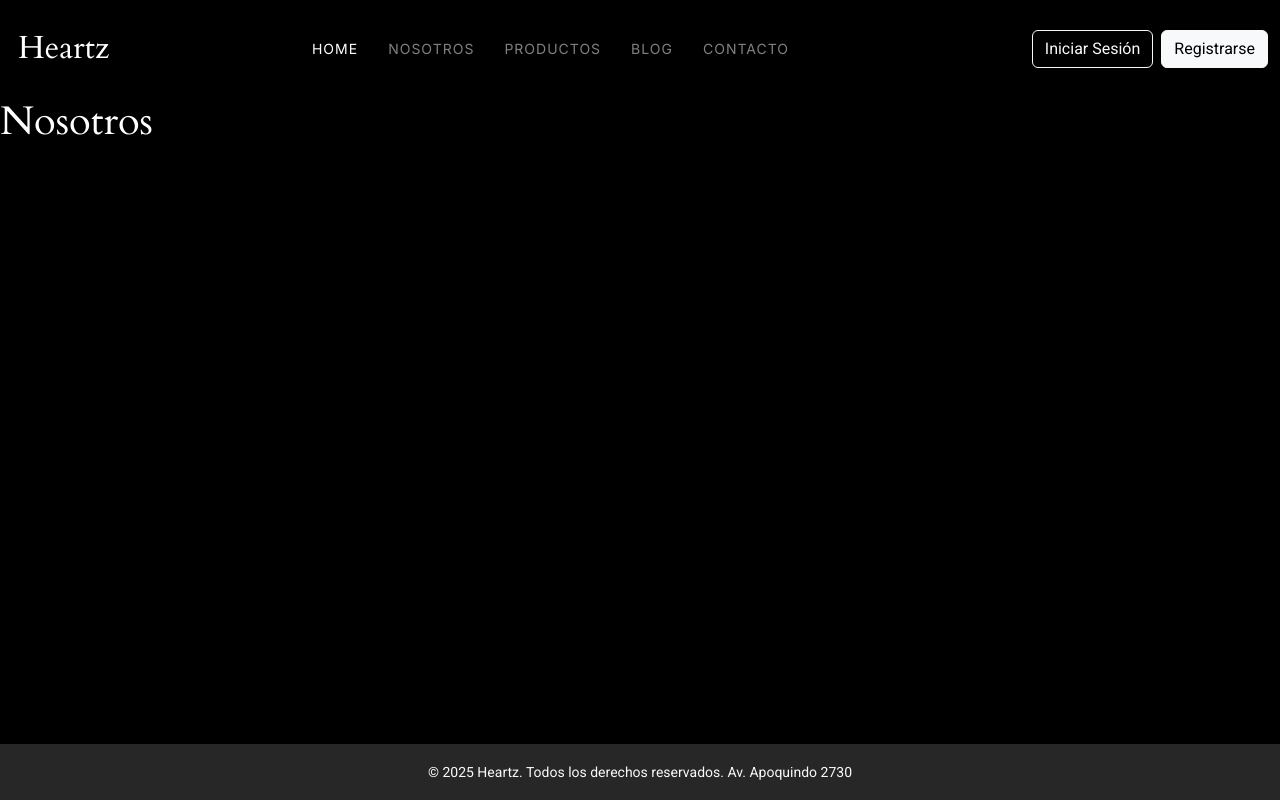
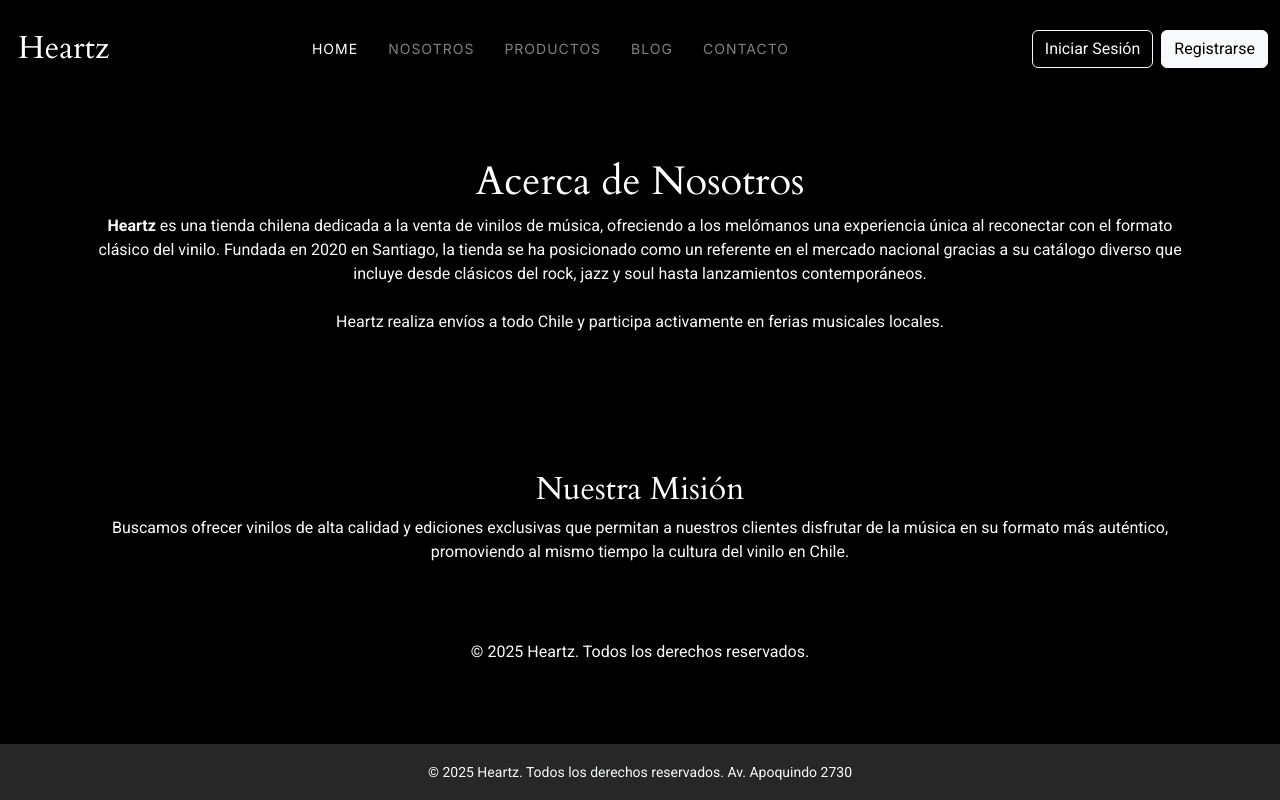
Before and after one commit to Bvnddit/heartz-web, a React (Vite) app: page /Nosotros in a window 1280 px wide. Built offline with nearby package versions, Linux system fonts and the light colour scheme.

Commit message:
Actualiza Carousel y página Nosotros

```diff
--- a/package.json
+++ b/package.json
@@ -11,7 +11,9 @@
   },
   "dependencies": {
     "bootstrap": "^5.3.8",
+    "framer-motion": "^12.23.24",
     "react": "^19.1.1",
+    "react-bootstrap": "^2.10.10",
     "react-dom": "^19.1.1",
     "react-router-dom": "^7.9.4"
   },
--- a/src/components/Carousel.jsx
+++ b/src/components/Carousel.jsx
@@ -1,61 +1,56 @@
 import { Link } from "react-router-dom";
-import img1 from '../assets/img/default/carrusel-1.jpg';
-import img2 from '../assets/img/default/vinilo2.jpg';
-import img3 from '../assets/img/default/carousel-4.jpg';
+import { Carousel as BootstrapCarousel } from "react-bootstrap"; // renombramos
+import img1 from "../assets/img/default/carrusel-1.jpg";
+import img2 from "../assets/img/default/vinilo2.jpg";
+import img3 from "../assets/img/default/carousel-4.jpg";
 
 export default function Carousel() {
   return (
-    <div id="homeCarousel" className="carousel slide" data-bs-ride="carousel">
-      {/* Indicadores */}
-      <div className="carousel-indicators">
-        <button type="button" data-bs-target="#homeCarousel" data-bs-slide-to="0" className="active" aria-current="true" aria-label="Slide 1"></button>
-        <button type="button" data-bs-target="#homeCarousel" data-bs-slide-to="1" aria-label="Slide 2"></button>
-        <button type="button" data-bs-target="#homeCarousel" data-bs-slide-to="2" aria-label="Slide 3"></button>
-      </div>
-
-      {/* Slides */}
-      <div className="carousel-inner">
-        <div className="carousel-item active position-relative">
+    <BootstrapCarousel fade interval={4000} pause={false}>
+      <BootstrapCarousel.Item>
         <Link to="/productos">
-            <img src={img1} className="d-block w-100" alt="Productos" style={{ height: '500px', objectFit: 'cover' }}/>
-            <div className="carousel-caption d-none d-md-block">
+          <img
+            className="d-block w-100"
+            src={img1}
+            alt="Productos"
+            style={{ height: "500px", objectFit: "cover" }}
+          />
+          <BootstrapCarousel.Caption>
             <h3>¡Descubre nuestro catálogo!</h3>
             <p>Los mejores vinilos y productos exclusivos</p>
-            </div>
+          </BootstrapCarousel.Caption>
         </Link>
-        </div>
+      </BootstrapCarousel.Item>
 
-        <div className="carousel-item position-relative">
+      <BootstrapCarousel.Item>
         <Link to="/blog">
-            <img src={img2} className="d-block w-100" alt="Blog" style={{ height: '500px', objectFit: 'cover' }}/>
-            <div className="carousel-caption d-none d-md-block ">
+          <img
+            className="d-block w-100"
+            src={img2}
+            alt="Blog"
+            style={{ height: "500px", objectFit: "cover" }}
+          />
+          <BootstrapCarousel.Caption>
             <h3>Noticias y novedades</h3>
             <p>Eventos, lanzamientos y artículos de interés</p>
-            </div>
+          </BootstrapCarousel.Caption>
         </Link>
-        </div>
+      </BootstrapCarousel.Item>
 
-        <div className="carousel-item position-relative">
+      <BootstrapCarousel.Item>
         <Link to="/contacto">
-            <img src={img3} className="d-block w-100" alt="Contacto" style={{ height: '500px', objectFit: 'cover' }}/>
-            <div className="carousel-caption d-none d-md-block">
+          <img
+            className="d-block w-100"
+            src={img3}
+            alt="Contacto"
+            style={{ height: "500px", objectFit: "cover" }}
+          />
+          <BootstrapCarousel.Caption>
             <h3>Contáctanos</h3>
             <p>Estamos para ayudarte con tus compras y consultas</p>
-            </div>
+          </BootstrapCarousel.Caption>
         </Link>
-        </div>
-      </div>
-
-      {/* Controles */}
-      <button className="carousel-control-prev" type="button" data-bs-target="#homeCarousel" data-bs-slide="prev">
-        <span className="carousel-control-prev-icon" aria-hidden="true"></span>
-        <span className="visually-hidden">Previous</span>
-      </button>
-
-      <button className="carousel-control-next" type="button" data-bs-target="#homeCarousel" data-bs-slide="next">
-        <span className="carousel-control-next-icon" aria-hidden="true"></span>
-        <span className="visually-hidden">Next</span>
-      </button>
-    </div>
+      </BootstrapCarousel.Item>
+    </BootstrapCarousel>
   );
 }
--- a/src/pages/Nosotros.jsx
+++ b/src/pages/Nosotros.jsx
@@ -1,9 +1,80 @@
-function Nosotros() {
+import React from "react";
+import { motion } from "framer-motion";
+
+export default function Nosotros() {
   return (
-    <div>
-            <h1>Nosotros</h1>
+    <div className="bg-black text-gray-200 min-h-screen">
+      {/* Encabezado */}
+      <section className="text-center py-20 bg-gradient-to-b from-gray-900 to-black">
+        <div className="container mx-auto px-6">
+          <motion.h1
+            initial={{ opacity: 0, y: 30 }}
+            animate={{ opacity: 1, y: 0 }}
+            transition={{ duration: 0.8, ease: "easeOut" }}
+            className="text-5xl font-bold mb-6 text-white tracking-wide"
+          >
+            Acerca de <span className="text-red-500">Nosotros</span>
+          </motion.h1>
+
+          <motion.p
+            initial={{ opacity: 0, y: 40 }}
+            animate={{ opacity: 1, y: 0 }}
+            transition={{ duration: 1, delay: 0.3, ease: "easeOut" }}
+            className="max-w-3xl mx-auto text-lg text-gray-400 leading-relaxed"
+          >
+            <strong className="text-gray-100">Heartz</strong> es una tienda chilena dedicada a la venta de vinilos de música, ofreciendo a los
+            melómanos una experiencia única al reconectar con el formato clásico del vinilo.
+            Fundada en 2020 en Santiago, la tienda se ha posicionado como un referente en el
+            mercado nacional gracias a su catálogo diverso que incluye desde clásicos del rock,
+            jazz y soul hasta lanzamientos contemporáneos.
+            <br /><br />
+            Heartz realiza envíos a todo Chile y participa activamente en ferias musicales locales.
+          </motion.p>
+        </div>
+      </section>
+
+      {/* Separador visual */}
+      <motion.div
+        initial={{ width: 0, opacity: 0 }}
+        animate={{ width: "75%", opacity: 1 }}
+        transition={{ duration: 1, delay: 0.5 }}
+        className="border-t border-gray-800 mx-auto"
+      ></motion.div>
+
+      {/* Nuestra Misión */}
+      <section className="text-center py-20">
+        <div className="container mx-auto px-6">
+          <motion.h2
+            initial={{ opacity: 0, y: 30 }}
+            animate={{ opacity: 1, y: 0 }}
+            transition={{ duration: 0.8, delay: 0.4 }}
+            className="text-4xl font-semibold mb-6 text-white tracking-wide"
+          >
+            Nuestra <span className="text-red-500">Misión</span>
+          </motion.h2>
+
+          <motion.p
+            initial={{ opacity: 0, y: 40 }}
+            animate={{ opacity: 1, y: 0 }}
+            transition={{ duration: 1, delay: 0.6 }}
+            className="max-w-3xl mx-auto text-lg text-gray-400 leading-relaxed"
+          >
+            Buscamos ofrecer vinilos de alta calidad y ediciones exclusivas que permitan a nuestros clientes
+            disfrutar de la música en su formato más auténtico, promoviendo al mismo tiempo la
+            <span className="text-gray-100 font-medium"> cultura del vinilo en Chile</span>.
+          </motion.p>
+        </div>
+      </section>
+
+      {/* Pie simple */}
+      <motion.footer
+        initial={{ opacity: 0 }}
+        animate={{ opacity: 1 }}
+        transition={{ duration: 1.2, delay: 0.8 }}
+        className="text-center text-gray-600 py-8 text-sm border-t border-gray-800"
+      >
+        © {new Date().getFullYear()} Heartz. Todos los derechos reservados.
+      </motion.footer>
     </div>
   );
 }
-
-export default Nosotros;
```
Also changed, not shown: 2 other files (tests, documents, lock files or other folders). Lines whose indentation alone changed are shown as unchanged.
